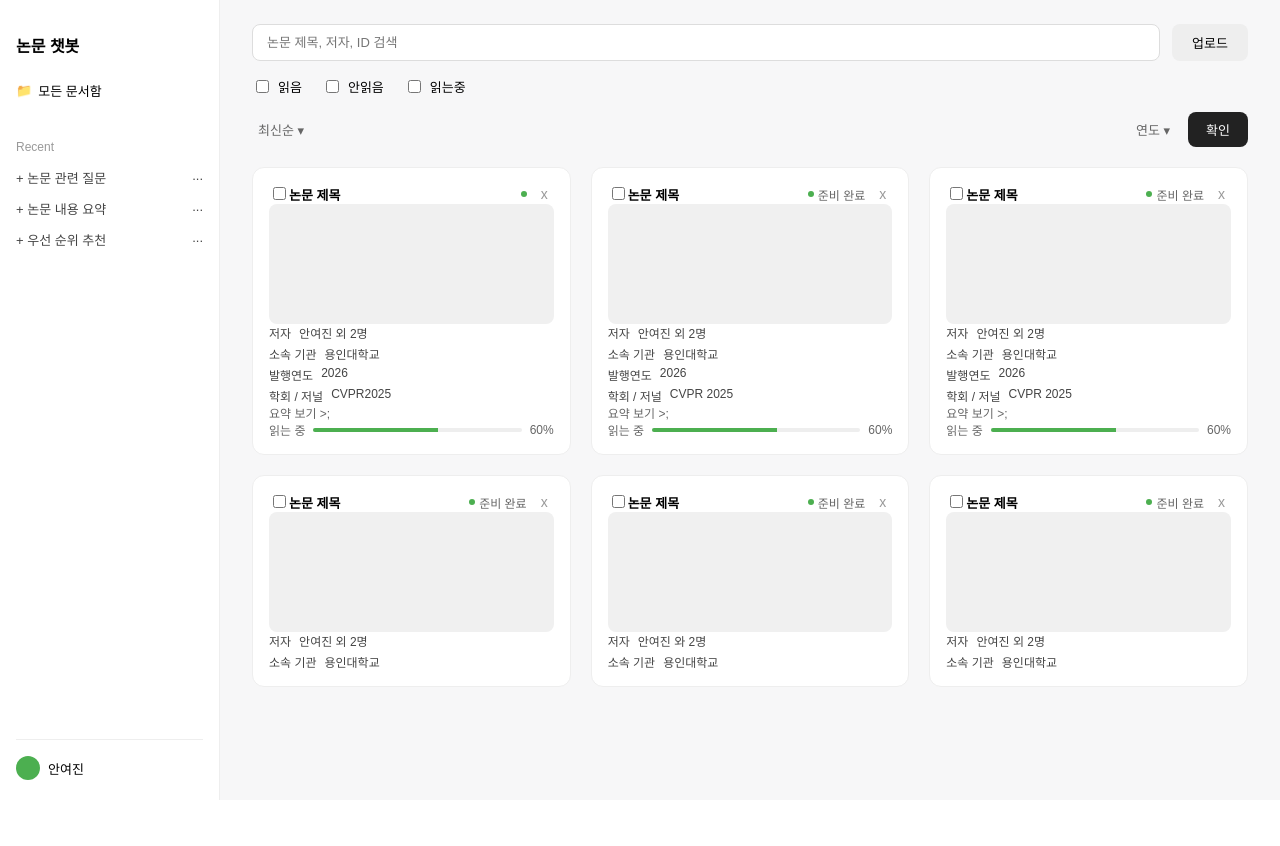
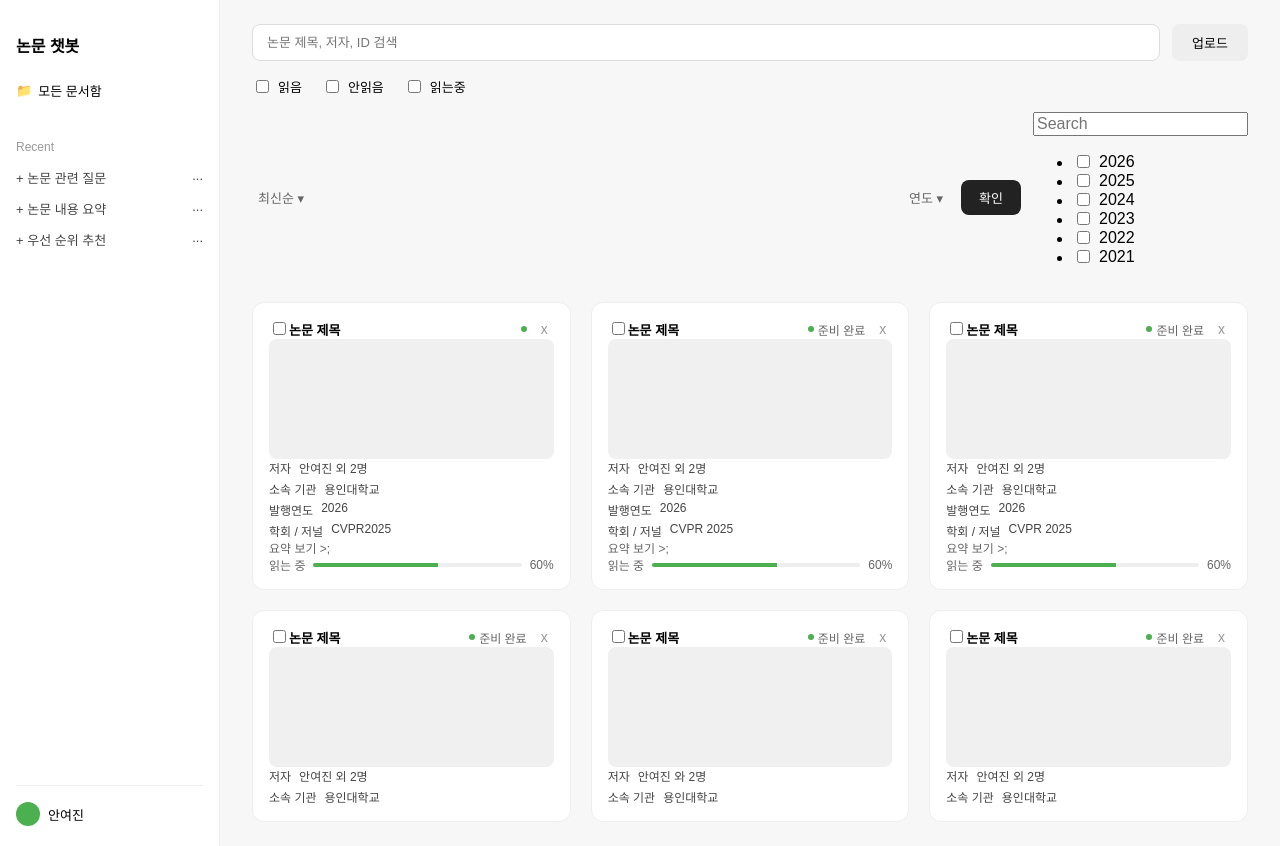
Before and after one commit to YonginUniv-AI-Service-LAB/YIU-AISL-papi, a React (Vite) app: page / in a window 1280 px wide. Both pictures are taken after a click on the button "연도 ▾". Before the commit the page ends 800 px from the top, so only its background shows below. Built offline with nearby package versions, Linux system fonts and the light colour scheme.

Commit message:
feat: 연도 선택 필터 구현

```diff
--- a/src/pages/library/LibraryPage.tsx
+++ b/src/pages/library/LibraryPage.tsx
@@ -10,12 +10,16 @@ const papers = [
   { id: 6, title:"논문 제목", status: "준비 완료", author: "안여진 외 2명", org: "용인대학교", year: "", journal: "", progress: 0 },
 ];
 
+const years = ["2026", "2025", "2024", "2023", "2022", "2021"];
 
 const recentItems = ["논문 관련 질문", "논문 내용 요약", "우선 순위 추천"];
 function LibraryPage() {
   const [isUploadOpen, setIsUploadOpen ] = useState(false);
   const [isDeleteOpen, setIsDeleteOpen] = useState(false);
   const [selectedIds, setSelectedIds] = useState<number[]>([]);
+  const [isYearOpen, setIsYearOpen] = useState(false);
+  const [selectedYears, setSelectedYears] = useState<string[]>([]);
+  const [yearSearch, setYearSearch] = useState("");
   return (
     <div className="library-layout">
       <aside className="sidebar">
@@ -65,8 +69,46 @@ function LibraryPage() {
           className="sort-row">
             <button className="sort-dropdown">최신순 ▾</button>
             <div className="sort-right">
-              <button className="year-dropdown">연도 ▾</button>
+              <button
+                 className="year-dropdown"
+                 onClick={() => setIsYearOpen(!isYearOpen)}
+              >
+                 연도 ▾
+              </button>
               <button className="confirm-button">확인</button>
+              {isYearOpen && (
+                <div className="year-popup">
+                  <input
+                    type="text"
+                    className="year-search"
+                    placeholder="Search"
+                    value={yearSearch}
+                    onChange={(e) => setYearSearch(e.target.value)}
+    />
+    <ul className="year-list">
+      {years
+        .filter((year) => year.includes(yearSearch))
+        .map((year) => (
+          <li key={year} className="year-item">
+            <label className="checkbox-label">
+              <input
+                type="checkbox"
+                checked={selectedYears.includes(year)}
+                onChange={() => {
+                  if (selectedYears.includes(year)) {
+                    setSelectedYears(selectedYears.filter((y) => y !== year));
+                  } else {
+                    setSelectedYears([...selectedYears, year]);
+                  }
+                }}
+              />
+              {year}
+            </label>
+          </li>
+        ))}
+    </ul>
+  </div>
+)}
                </div>
                </div>
                <div className="card-grid">
```
